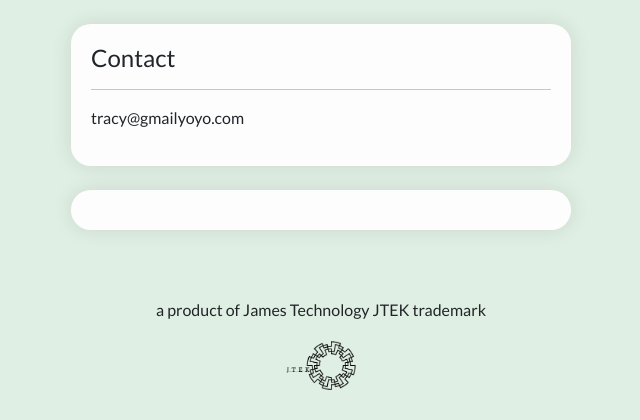
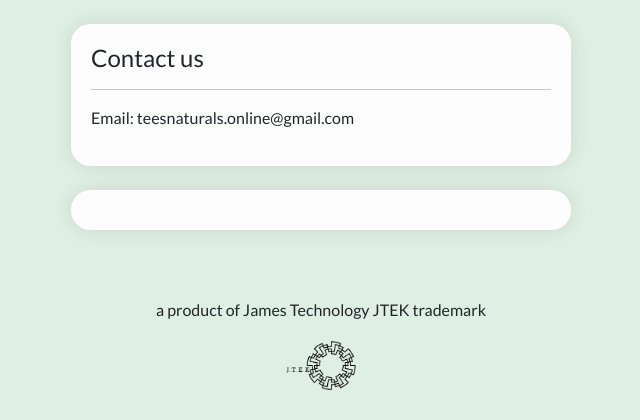
Before and after one commit to washedupjames/hair, a Django app: page /contact/ in a window 1280 px wide. Shown: the part 259-679 px from the top of the page, without its empty margins (319-959 px from the left). Run offline with Django 5.2, Linux system fonts and the light colour scheme; some libraries are stand-ins or nearby versions.

Commit message:
live 4.2

```diff
--- a/store/templates/store/about.html
+++ b/store/templates/store/about.html
@@ -9,7 +9,7 @@
     <div class="container form-layout">
         <h4> About me and my products </h4>
         <hr>
-        <p>my service blah blah, i make the best hair products made with love blah, you should buy some blah blah blah whatever so buy buy buy</p>
+        <p>Welcome to tee’s nature oil, where we celebrate the beauty of natural hair through the power of nature.our journey began with a simple vision: to offer hair care solutions that nurture and enhance your hair's natural health and beauty without the harsh chemicals found in many conventional products. Whether you are struggling with hair loss or thinning, split ends,damaged hair.Trust our products to help repair and grow your hair. We believe that what you put on your hair should be as pure as the earth itself. Our products are crafted with this in mind, combining traditional wisdom with modern science. We focus on ingredients that are not only effective but also sustainable, ensuring that our footprint on the planet is as light as the touch of our products on your hair.</p>
 
     </div>
 
--- a/store/templates/store/contact.html
+++ b/store/templates/store/contact.html
@@ -7,9 +7,9 @@
     <br>
 
     <div class="container form-layout">
-        <h4> Contact </h4>
+        <h4> Contact us </h4>
         <hr>
-        <p>tracy@gmailyoyo.com</p>
+        <p>Email: teesnaturals.online@gmail.com</p>
 
     </div>
 
--- a/store/templates/store/store.html
+++ b/store/templates/store/store.html
@@ -57,9 +57,13 @@
 </div>
 
 <br><br>
+<div class="album py-5 px-5"
 
+<div class="row justify-content-center pb-3 h4">
 <center><h4> About us </h4></center>
         <hr>
+
+    </div>
 
 <div class="container form-layout ">
 
@@ -91,7 +95,7 @@
 
 
 <!-- All products section -->
-<div class="album py-3 px-3" style="background-color: rgb(245, 240, 230);">
+<div class="album py-5 px-5" style="background-color: rgb(245, 240, 230);">
     <div class="row justify-content-center pb-3 h4"> All products </div>
     <hr>
     <br>
```
